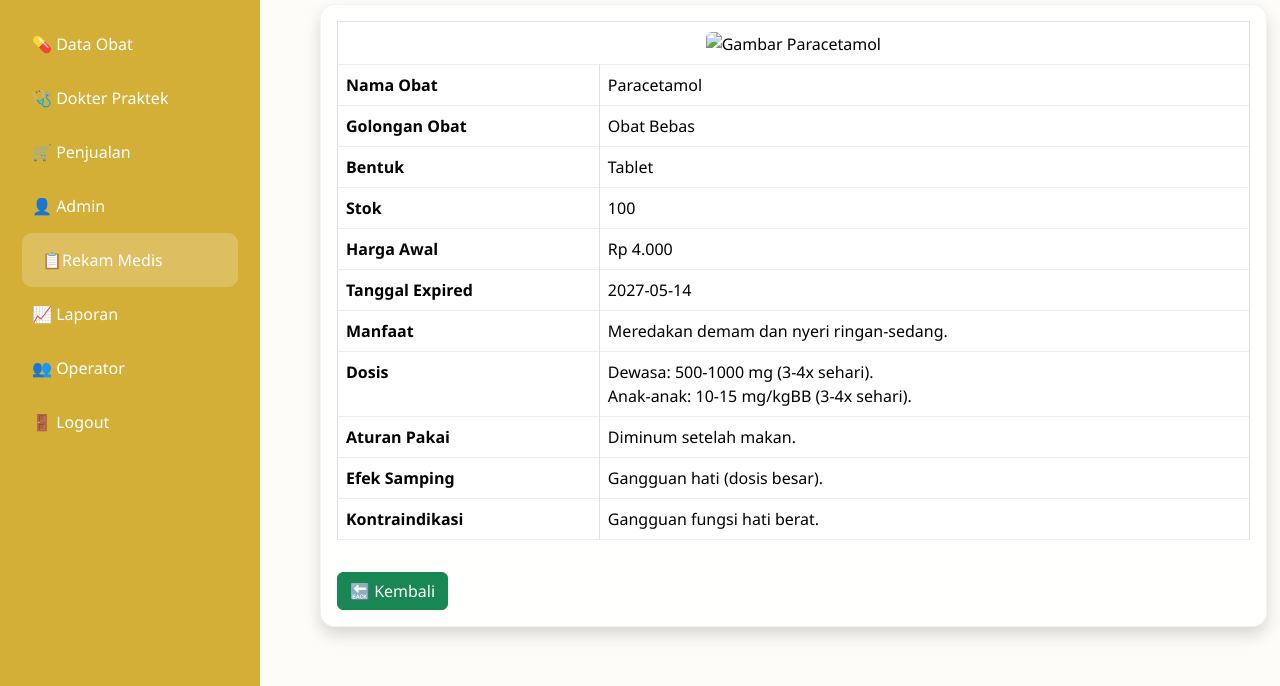
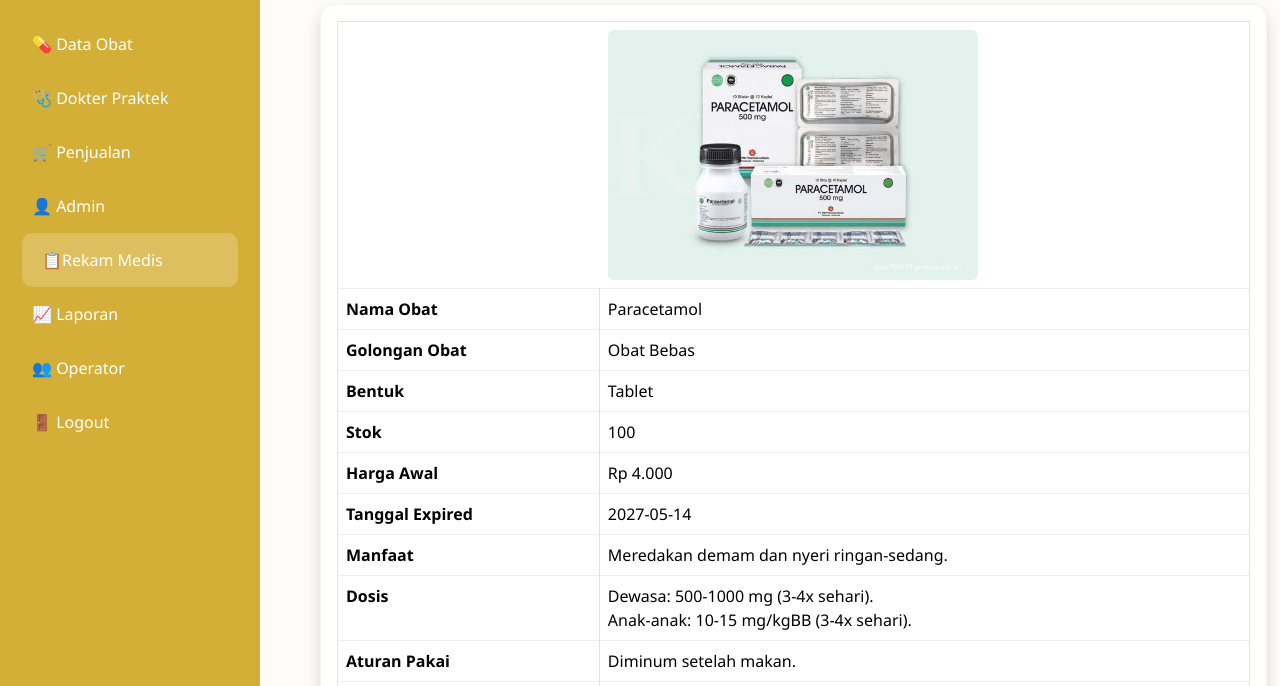
Before and after one commit to angellicabrpinem-afk/kel1apotek1a, a plain HTML site: page detailobat.html in a window 1280 px wide. Shown: the part 114-800 px from the top of the page. Drawn offline with nearby package versions, Linux system fonts and the light colour scheme.

Commit message:
update data gambar

```diff
--- a/detailobat.html
+++ b/detailobat.html
@@ -50,7 +50,7 @@
               <table class="table table-bordered text-center">
                 <tr>
                   <td colspan="2">
-                    <img src="aset/obat1.jpg" alt="Gambar Paracetamol" class="img-fluid rounded" style="max-height: 250px;">
+                    <img src="obat1.jpg" alt="Gambar Paracetamol" class="img-fluid rounded" style="max-height: 250px;">
                   </td>
                 </tr>
                 <tr><th class="text-start">Nama Obat</th><td class="text-start">Paracetamol</td></tr>
```
